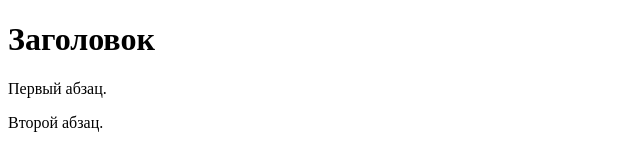
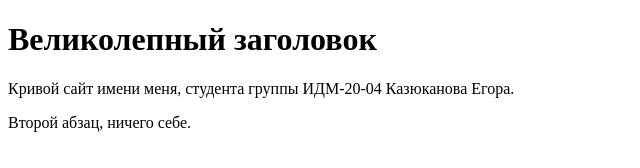
Before and after one commit to egorkazyukanov/internettechnologies, a plain HTML site: page index.html in a window 1280 px wide. Shown: the whole page, without its empty margins (0-640 px from the left). Drawn offline with Linux system fonts and the light colour scheme.

Commit message:
Update index.html

```diff
--- a/index.html
+++ b/index.html
@@ -2,12 +2,12 @@
 <html>
  <head>
   <meta http-equiv="Content-Type" content="text/html; charset=utf-8">
-  <title>Пример веб-страницы</title>
+  <title>Это моя веб-страница? Серьёзно?</title>
  </head>
  <body>
-  <h1>Заголовок</h1>
+  <h1>Великолепный заголовок</h1>
   <!-- Комментарий -->
-  <p>Первый абзац.</p>
-  <p>Второй абзац.</p>
+  <p>Кривой сайт имени меня, студента группы ИДМ-20-04 Казюканова Егора.</p>
+  <p>Второй абзац, ничего себе.</p>
  </body>
 </html>
```
